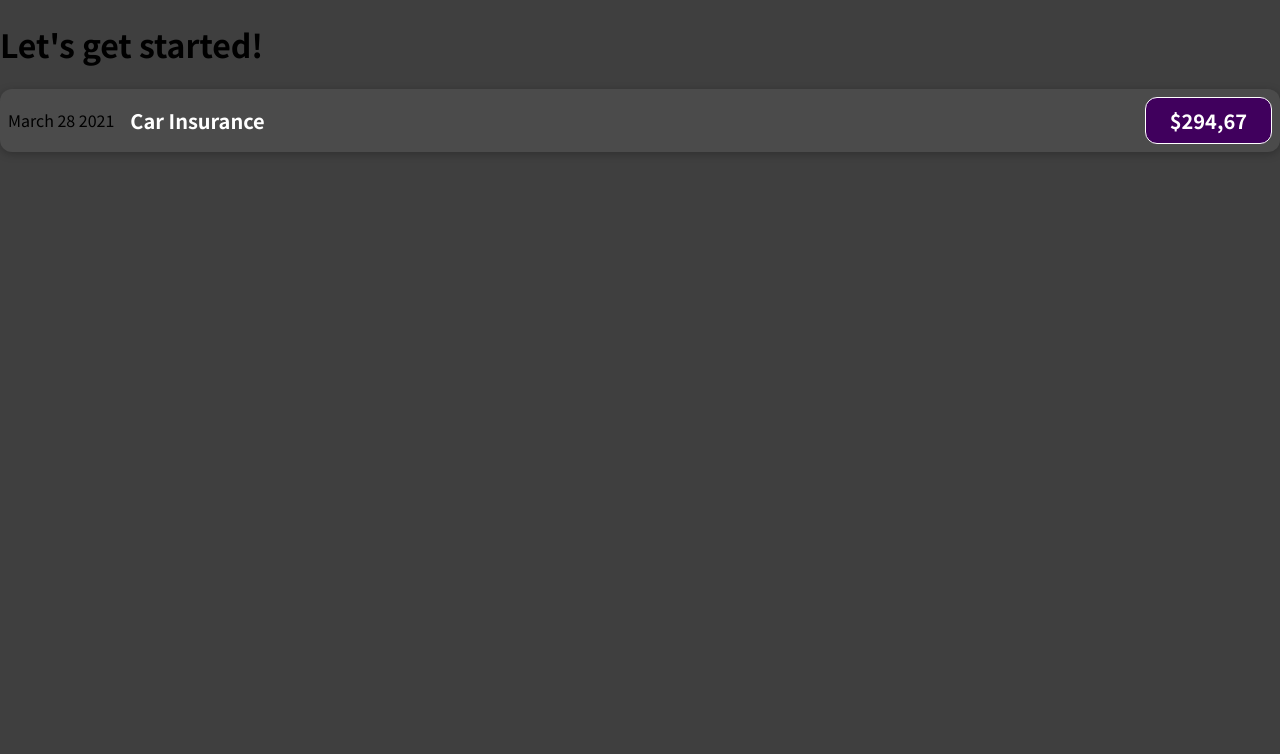
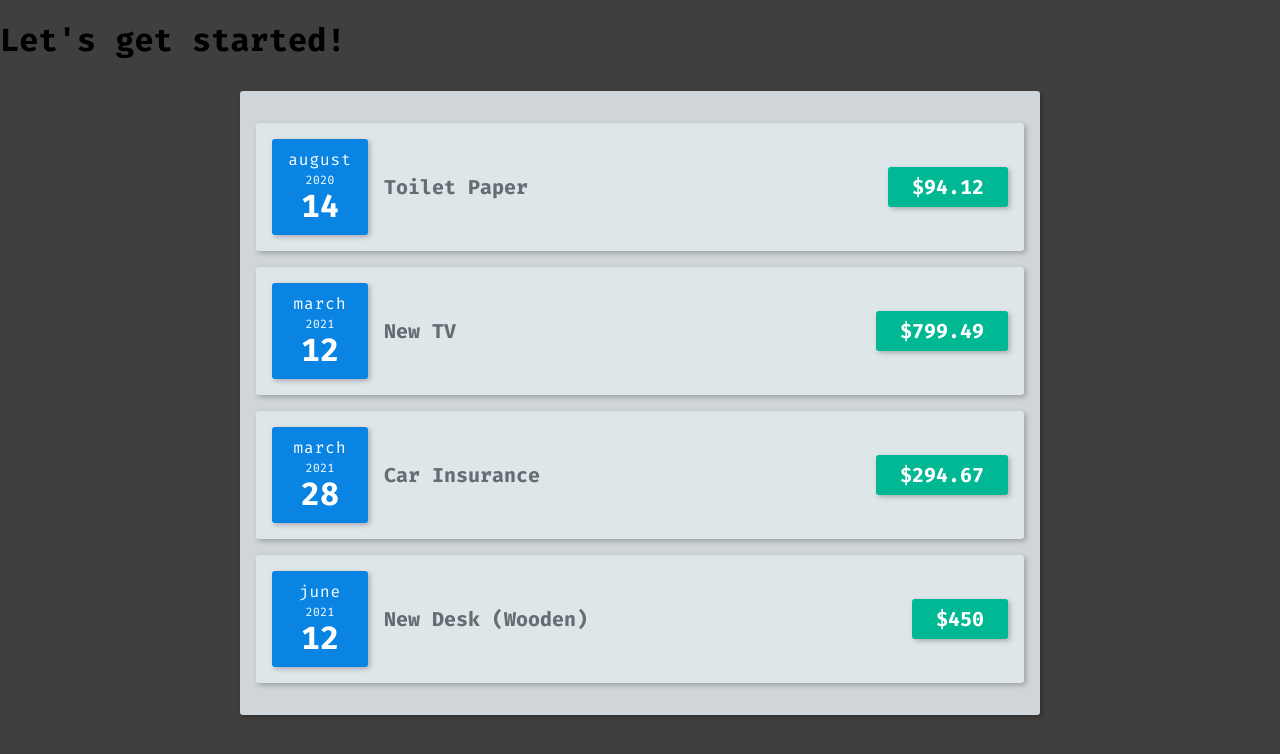
Before and after one commit to unclekoin/expenses-app, a React (Create React App) app: page / in a window 1280 px wide. Shown: the top 754 px of the page. Built offline with nearby package versions, Linux system fonts and the light colour scheme.

Commit message:
feat: change structure of project

```diff
--- a/src/App.js
+++ b/src/App.js
@@ -1,12 +1,35 @@
-import ExpenseItem from "./components/ExpenseItem";
+import React from "react";
+import Expenses from "./components/Expenses/Expenses";
 
-function App() {
+const App = () => {
+  const expenses = [
+    {
+      id: 'e1',
+      title: 'Toilet Paper',
+      amount: 94.12,
+      date: new Date(2020, 7, 14),
+    },
+    { id: 'e2', title: 'New TV', amount: 799.49, date: new Date(2021, 2, 12) },
+    {
+      id: 'e3',
+      title: 'Car Insurance',
+      amount: 294.67,
+      date: new Date(2021, 2, 28),
+    },
+    {
+      id: 'e4',
+      title: 'New Desk (Wooden)',
+      amount: 450,
+      date: new Date(2021, 5, 12),
+    },
+  ];
+
   return (
     <div>
       <h1>Let's get started!</h1>
-      <ExpenseItem />
+      <Expenses items={ expenses } />
     </div>
-  );
+  )
 }
 
 export default App;
--- a/src/components/ExpenseItem.js
+++ /dev/null
@@ -1,15 +0,0 @@
-import "./ExpenseItem.css"
-
-function ExpenseItem() {
-  return (
-    <div className="expense-item">
-      <div>March 28 2021</div>
-      <div className="expense-item__description">
-        <h2>Car Insurance</h2>
-        <div className="expense-item__price">$294,67</div>
-      </div>
-    </div>
-  )
-}
-
-export default ExpenseItem;
--- /dev/null
+++ b/src/components/Expenses/ExpenseDate.css
@@ -0,0 +1,26 @@
+.expense-date {
+    display: flex;
+    flex-direction: column;
+    width: 6rem;
+    height: 6rem;
+    background-color: #0984e3;
+    color: #ffffff;
+    align-items: center;
+    justify-content: center;
+}
+
+.expense-date__month {
+    margin-bottom: 0.2rem;
+    font-size: 1rem;
+    letter-spacing: 1px;
+    text-transform: lowercase;
+}
+
+.expense-date__year {
+    font-size: 0.75rem;
+}
+
+.expense-date__day {
+    font-size: 2rem;
+    font-weight: bold;
+}
--- /dev/null
+++ b/src/components/Expenses/ExpenseDate.js
@@ -0,0 +1,20 @@
+import React from "react";
+import "./ExpenseDate.css";
+import Card from "../UI/Card";
+
+const ExpenseDate = ({ date }) => {
+
+  const month = date.toLocaleString("en-US", { month: "long" });
+  const year = date.getFullYear();
+  const day = date.toLocaleString("en-US", { day: "2-digit" });
+
+  return (
+    <Card className="expense-date">
+      <div className="expense-date__month">{ month }</div>
+      <div className="expense-date__year">{ year }</div>
+      <div className="expense-date__day">{ day }</div>
+    </Card>
+  )
+}
+
+export default ExpenseDate;
--- a/src/components/ExpenseItem.css
+++ b/src/components/Expenses/ExpenseItem.css
@@ -2,11 +2,9 @@
     display: flex;
     justify-content: space-between;
     align-items: center;
-    box-shadow: 0 2px 8px rgba(0, 0, 0, 0.25);
-    padding: 0.5rem;
+    padding: 1rem;
     margin: 1rem 0;
-    border-radius: 12px;
-    background-color: #4b4b4b;
+    background-color: #dfe6e9;
 }
 
 .expense-item__description {
@@ -20,21 +18,20 @@
 }
 
 .expense-item h2 {
-    color: #3a3a3a;
     font-size: 1rem;
     flex: 1;
     margin: 0 1rem;
-    color: white;
+    color: #636e72;
 }
 
 .expense-item__price {
     font-size: 1rem;
     font-weight: bold;
-    color: white;
-    background-color: #40005d;
-    border: 1px solid white;
+    color: #ffffff;
+    background-color: #00b894;
     padding: 0.5rem;
-    border-radius: 12px;
+    border-radius: 3px;
+    box-shadow: 2px 2px 5px rgba(0, 0, 0, 0.25);
 }
 
 @media (min-width: 580px) {
--- /dev/null
+++ b/src/components/Expenses/ExpenseItem.js
@@ -0,0 +1,19 @@
+import React from "react";
+import ExpenseDate from "./ExpenseDate";
+import Card from "../UI/Card";
+import "./ExpenseItem.css"
+
+const ExpenseItem = ( props ) => {
+  const { title, amount, date } = props;
+  return (
+    <Card className="expense-item">
+      <ExpenseDate date={ date } />
+      <div className="expense-item__description">
+        <h2>{ title }</h2>
+        <div className="expense-item__price">${ amount }</div>
+      </div>
+    </Card>
+  )
+}
+
+export default ExpenseItem;
--- /dev/null
+++ b/src/components/Expenses/Expenses.css
@@ -0,0 +1,7 @@
+.expenses {
+    width: 50rem;
+    max-width: 95%;
+    padding: 1rem;
+    margin: 2rem auto;
+    background-color: rgba(223, 230, 233, 0.9);
+}
--- /dev/null
+++ b/src/components/Expenses/Expenses.js
@@ -0,0 +1,34 @@
+import React from "react";
+import ExpenseItem from "./ExpenseItem";
+import Card from "../UI/Card";
+import "./Expenses.css";
+
+const Expenses = ({ items }) => {
+
+  return (
+    <Card className="expenses">
+      <ExpenseItem
+        title={ items[0].title}
+        amount={ items[0].amount }
+        date={ items[0].date }
+      />
+      <ExpenseItem
+        title={ items[1].title}
+        amount={ items[1].amount }
+        date={ items[1].date }
+      />
+      <ExpenseItem
+        title={ items[2].title}
+        amount={ items[2].amount }
+        date={ items[2].date }
+      />
+      <ExpenseItem
+        title={ items[3].title}
+        amount={ items[3].amount }
+        date={ items[3].date }
+      />
+    </Card>
+  )
+}
+
+export default Expenses;
--- /dev/null
+++ b/src/components/UI/Card.css
@@ -0,0 +1,4 @@
+.card {
+    border-radius: 3px;
+    box-shadow: 2px 2px 5px rgba(0, 0, 0, 0.25);
+}
--- /dev/null
+++ b/src/components/UI/Card.js
@@ -0,0 +1,9 @@
+import React from "react";
+import "./Card.css";
+
+const Card = (props) => {
+  const classes = `card ${ props.className }`
+  return <div className={ classes }>{ props.children }</div>
+}
+
+export default Card;
--- a/src/index.css
+++ b/src/index.css
@@ -1,11 +1,11 @@
-@import url('https://fonts.googleapis.com/css2?family=Noto+Sans+JP:wght@400;700&display=swap');
+@import url('https://fonts.googleapis.com/css2?family=Fira+Mono:wght@400;700&display=swap');
 
 * {
   box-sizing: border-box;
 }
 
 html {
-  font-family: 'Noto Sans JP', sans-serif;
+  font-family: 'Fira Mono', monospace;
 }
 
 body {
--- a/src/index.js
+++ b/src/index.js
@@ -1,3 +1,4 @@
+import React from "react";
 import ReactDOM from 'react-dom';
 import './index.css';
 import App from './App';
```
